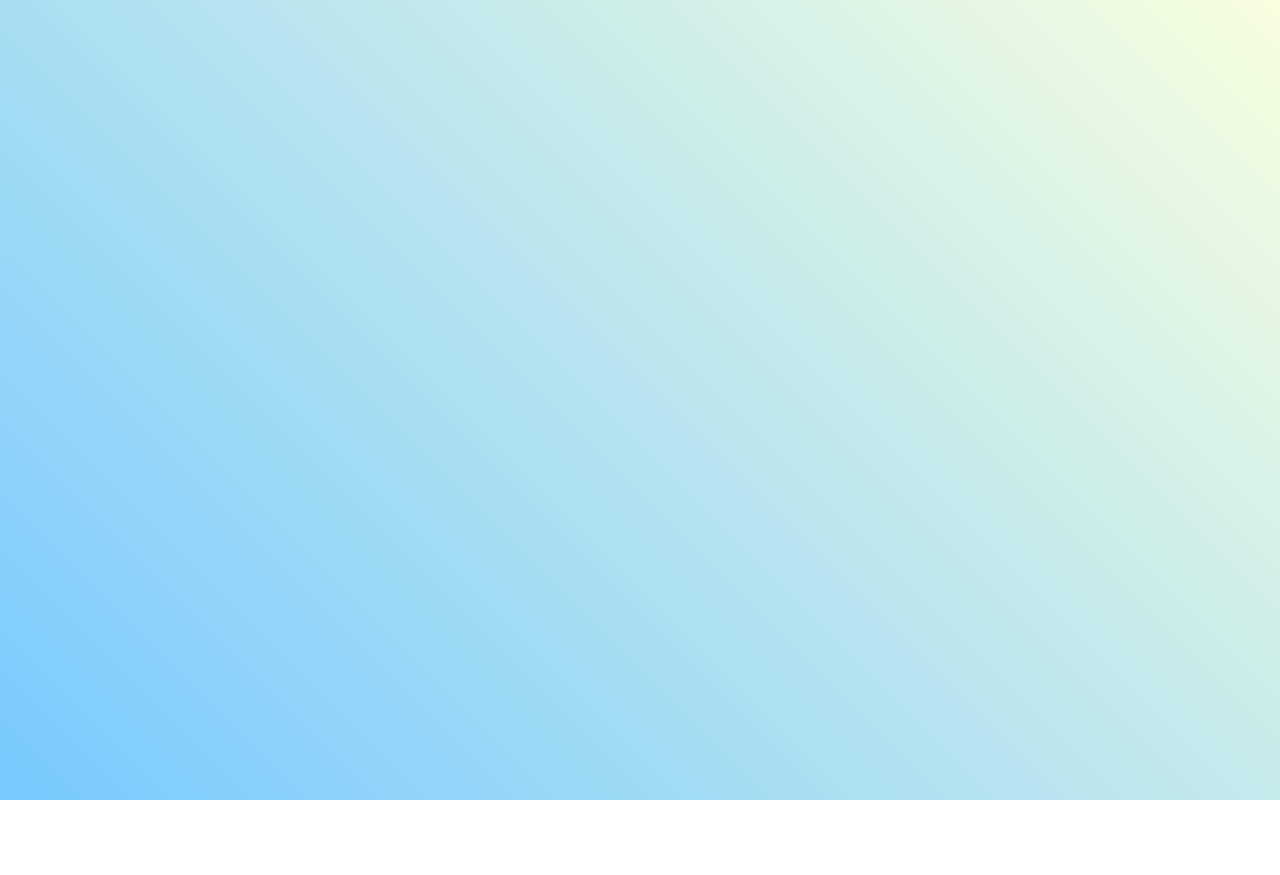
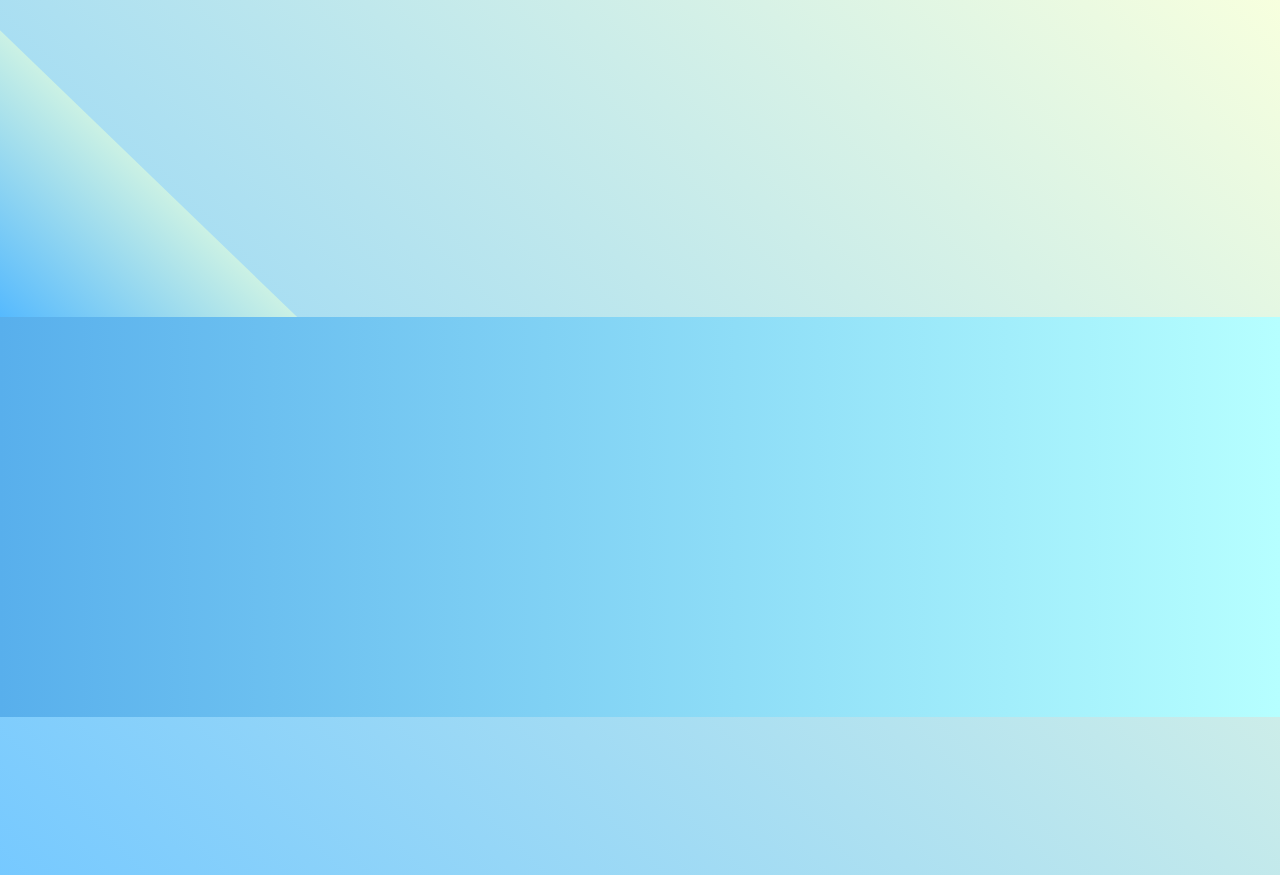
Before and after one commit to AveryCaldwell/penguin, a plain HTML site: page index.html in a window 1280 px wide. Before the commit the page ends 800 px from the top, so only its background shows below. Drawn offline with Linux system fonts and the light colour scheme.

Commit message:
add mountains, penguin, and ground divs/styling

```diff
--- a/index.html
+++ b/index.html
@@ -7,6 +7,9 @@
      <link rel="stylesheet" href="./styles.css">
 </head>
 <body>
-
+    <div class="left-mountain"></div>
+    <div class="back-mountain"></div>
+    <div class="penguin"></div>
+    <div class="ground"></div>
 </body>
 </html>
--- a/styles.css
+++ b/styles.css
@@ -1,9 +1,36 @@
 body {
 	background: linear-gradient(45deg, rgb(118, 201, 255), rgb(247, 255, 222));
- margin: 0;
-  padding: 0;
-  width: 100%;
-  height: 100vh;
+	margin: 0;
+	padding: 0;
+	width: 100%;
+	height: 100vh;
 
-   overflow: hidden;
+	overflow: hidden;
 }
+
+.ground {
+	width: 100vw;
+	height: 400px;
+	background: linear-gradient(90deg, rgb(88, 175, 236), rgb(182, 255, 255));
+	z-index: 3;
+	position: absolute;
+	margin-top: -58px;
+}
+
+.penguin {
+	width: 300px;
+	height: 300px;
+	margin-left: auto;
+	margin-right: auto;
+	margin-top: 75px;
+}
+
+.left-mountain {
+	width: 300px;
+	height: 300px;
+	background: linear-gradient(rgb(203, 241, 228), rgb(80, 183, 255));
+	position: absolute;
+	transform: skew(0deg, 44deg);
+	z-index: 2;
+	margin-top: 100px;
+}
```
